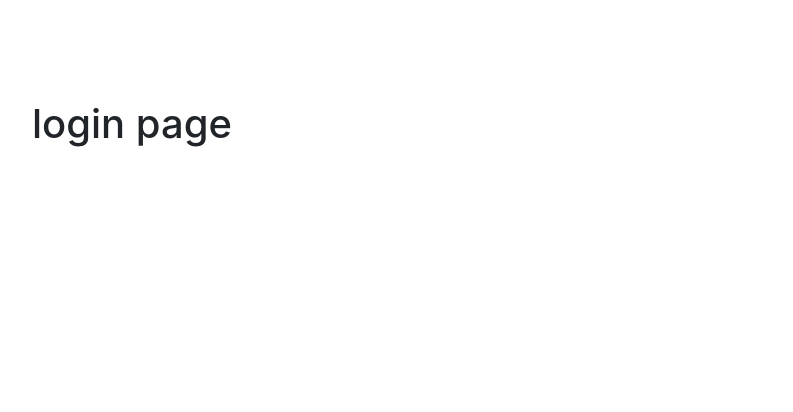
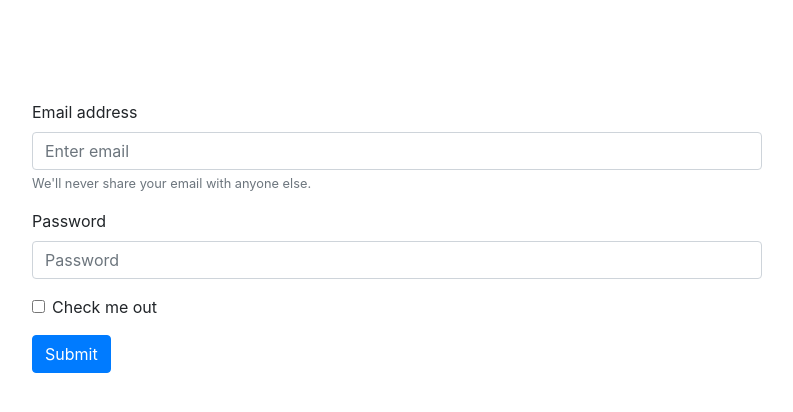
Before and after one commit to kylewhittemore/react-sequelize-template, a React (Create React App) app in the folder client/: page /login in a window 1280 px wide. Shown: the top 412 px of the page, without its empty margins (243-1036 px from the left). Built offline with nearby package versions, Linux system fonts and the light colour scheme.

Commit message:
added LoginForm component and Login page

```diff
--- /dev/null
+++ b/client/src/components/LoginForm.js
@@ -0,0 +1,62 @@
+import React, { useState } from 'react';
+import { Redirect } from 'react-router-dom'
+import Form from 'react-bootstrap/Form';
+import Button from 'react-bootstrap/Button'
+import Axios from 'axios';
+
+const LoginForm = props => {
+    const emptyCreds = { emailInput: '', passwordInput: '' }
+    const [formData, setFormData] = useState(emptyCreds)
+    const [redirect, setRedirect] = useState(false)
+
+    const handleInputChange = event => {
+        event.preventDefault()
+        const { name, value } = event.target
+        setFormData({ ...formData, [name]: value });
+    }
+
+    const handleFormSubmit = event => {
+        event.preventDefault()
+        const inputCreds = {
+            email: formData.emailInput,
+            password: formData.passwordInput
+        }
+        login(inputCreds)
+        setFormData(emptyCreds)
+    }
+
+    const login = loginCreds => {
+        Axios.post('/api/auth/login', loginCreds)
+            .then(user => {
+                console.log("signup response ", user)
+                setRedirect(true)
+            })
+            .catch(err => console.log(err))
+    }
+
+    return (
+        redirect ? <Redirect to={'/home'} />
+        :
+        <Form onSubmit={handleFormSubmit}>
+            <Form.Group controlId="emailInput">
+                <Form.Label>Email address</Form.Label>
+                <Form.Control name="emailInput" type="email" placeholder="Enter email" value={formData.emailInput} onChange={handleInputChange} />
+                <Form.Text className="text-muted">
+                    We'll never share your email with anyone else.
+                </Form.Text>
+            </Form.Group>
+            <Form.Group controlId="inputPassword">
+                <Form.Label>Password</Form.Label>
+                <Form.Control name="passwordInput" type="password" placeholder="Password" value={formData.passwordInput} onChange={handleInputChange} />
+            </Form.Group>
+            <Form.Group controlId="optionalCheck">
+                <Form.Check type="checkbox" label="Check me out" />
+            </Form.Group>
+            <Button variant="primary" type="submit">
+                Submit
+            </Button>
+        </Form>
+    )
+}
+
+export default LoginForm;
--- a/client/src/pages/Login.js
+++ b/client/src/pages/Login.js
@@ -3,6 +3,7 @@ import '../App.css';
 import Container from 'react-bootstrap/Container'
 import Row from 'react-bootstrap/Row'
 import Col from 'react-bootstrap/Col';
+import LoginForm from '../components/LoginForm'
 
 function Login() {
   return (
@@ -10,7 +11,7 @@ function Login() {
       <Container className="signup">
         <Row>
           <Col md={{ span:8, offset:2 }}>
-            <h1>login page</h1>
+            <LoginForm />
           </Col>
         </Row>
       </Container>
```
Also changed, not shown: client/src/components/login.js (deleted).
